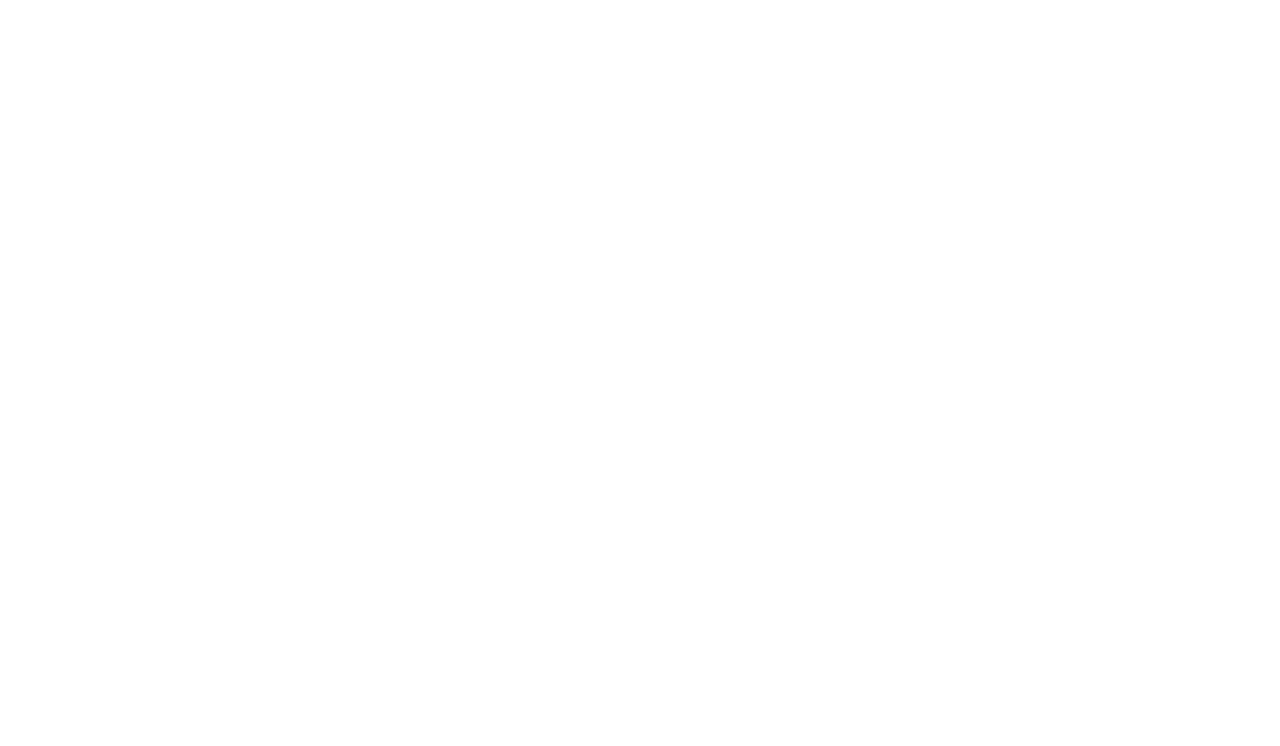
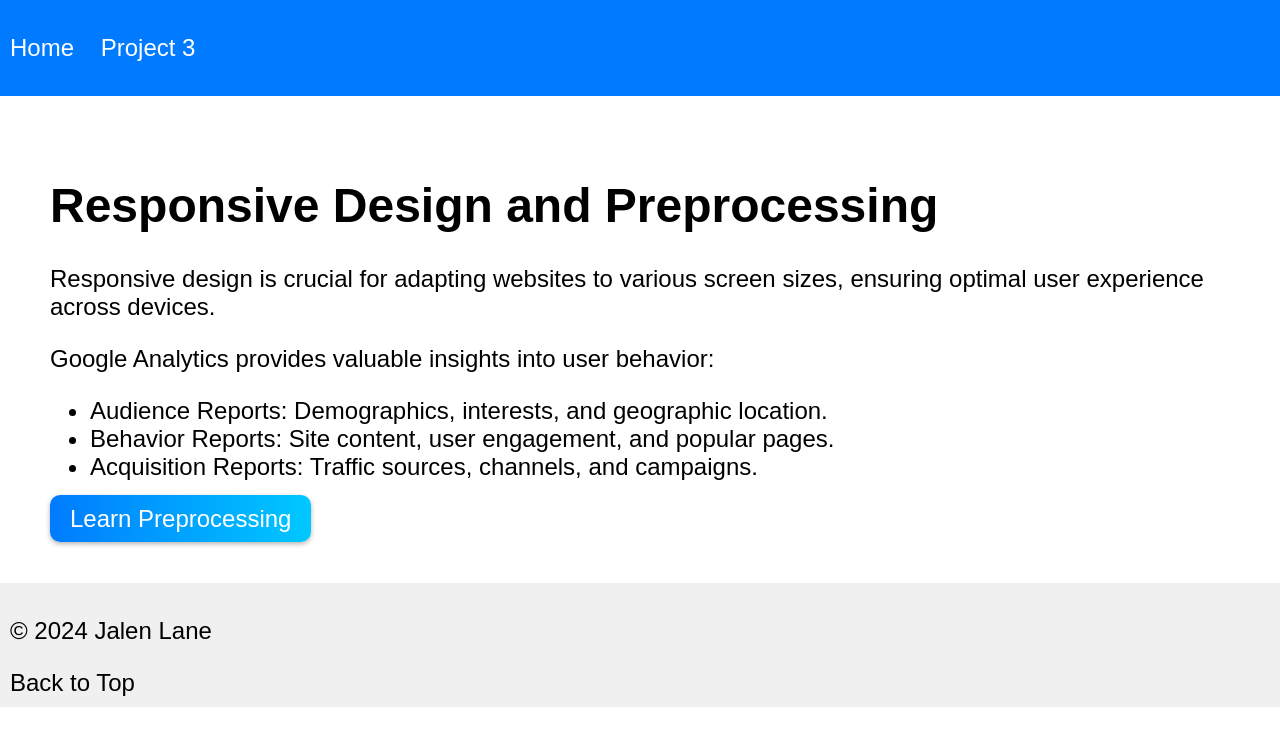
Before and after one commit to jalenlane7684/CMST-386-Projects, a plain HTML site: page project 3/index.html in a window 1280 px wide. Drawn offline with Linux system fonts and the light colour scheme.

Commit message:
Project 3 Started

```diff
--- /dev/null
+++ b/project 3/css/style.css
@@ -0,0 +1,63 @@
+/* Basic styles */
+body {
+    font-family: Arial, sans-serif;
+    margin: 0;
+    padding: 0;
+    font-size: 24px;
+  }
+
+  header, footer {
+    background-color: #f0f0f0;
+    padding: 10px;
+  }
+
+  header {
+    background-color: #007bff;
+  }
+
+  footer > a {
+    color: black;
+  }
+
+  nav ul {
+    list-style: none;
+    padding: 0;
+  }
+
+  a {
+    text-decoration: none;
+    color: white;
+  }
+
+  nav li {
+    display: inline-block;
+    margin-right: 20px;
+  }
+
+  .button {
+    background: linear-gradient(to right, #007bff, #00c8ff);
+    border-radius: 10px;
+    box-shadow: 0px 2px 5px rgba(0, 0, 0, 0.3);
+    color: #fff;
+    padding: 10px 20px;
+    text-decoration: none;
+  }
+
+  main {
+    padding: 50px 50px;
+  }
+
+  /* Responsive design */
+  @media (max-width: 768px) {
+    nav ul {
+      flex-direction: column;
+    }
+    nav li {
+      display: block;
+      margin-bottom: 10px;
+      text-align: center;
+    }
+  }
+
+  /* Additional styles for preprocessing.html */
+  /* ... */
--- a/project 3/index.html
+++ b/project 3/index.html
@@ -0,0 +1,36 @@
+<!DOCTYPE html>
+<html lang="en">
+<head>
+  <meta charset="UTF-8">
+  <meta name="viewport" content="width=device-width, initial-scale=1.0">
+  <title>Project 3: Responsive Design and Preprocessing</title>
+  <link rel="stylesheet" href="css/style.css">
+</head>
+<body>
+  <header>
+    <nav>
+      <ul>
+        <li><a href="index.html">Home</a></li>
+        <li><a href="project3.html">Project 3</a></li>
+      </ul>
+    </nav>
+  </header>
+
+  <main>
+    <h1>Responsive Design and Preprocessing</h1>
+    <p>Responsive design is crucial for adapting websites to various screen sizes, ensuring optimal user experience across devices.</p>
+    <p>Google Analytics provides valuable insights into user behavior:</p>
+    <ul>
+      <li>Audience Reports: Demographics, interests, and geographic location.</li>
+      <li>Behavior Reports: Site content, user engagement, and popular pages.</li>
+      <li>Acquisition Reports: Traffic sources, channels, and campaigns.</li>
+    </ul>
+    <a href="preprocessing.html" class="button">Learn Preprocessing</a>
+  </main>
+
+  <footer>
+    <p>&copy; 2024 Jalen Lane</p>
+    <a href="#top">Back to Top</a>
+  </footer>
+</body>
+</html>
```
Also changed, not shown: project 1/index.html (+1 -1 lines).
